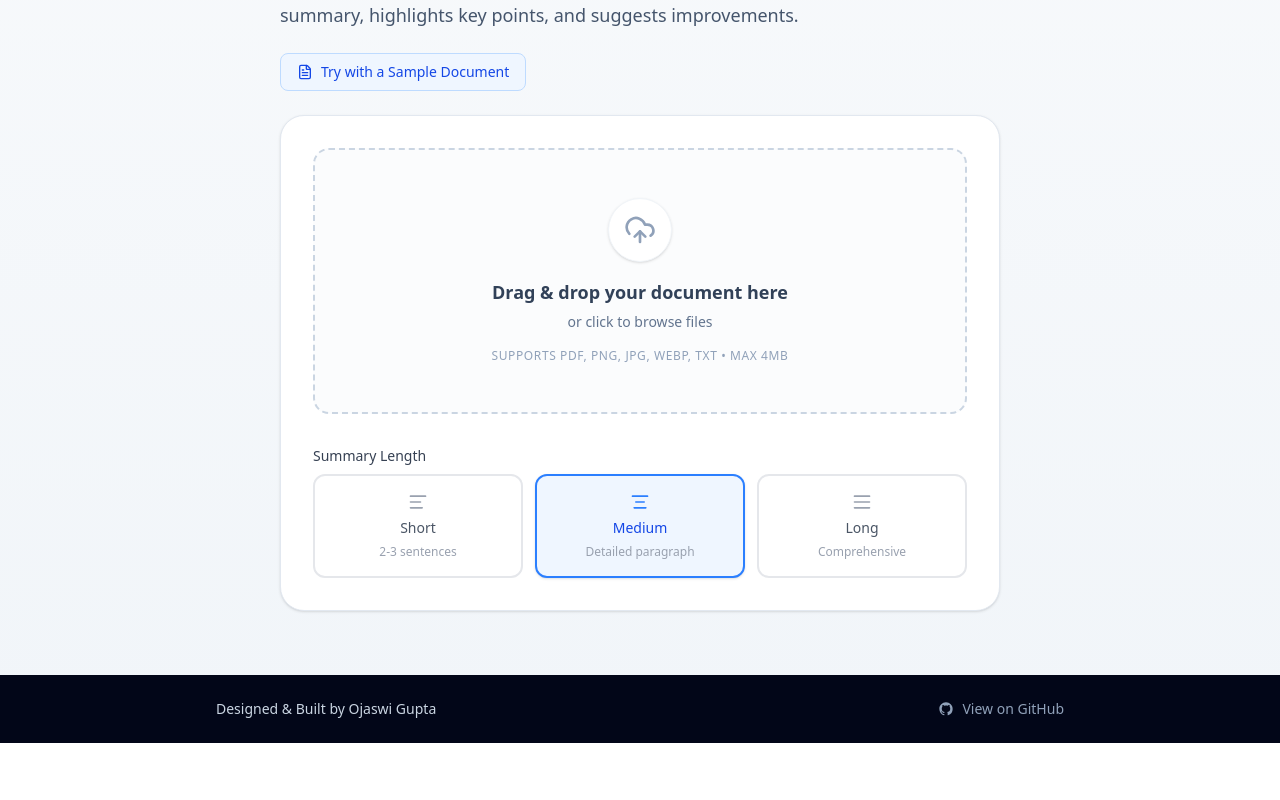
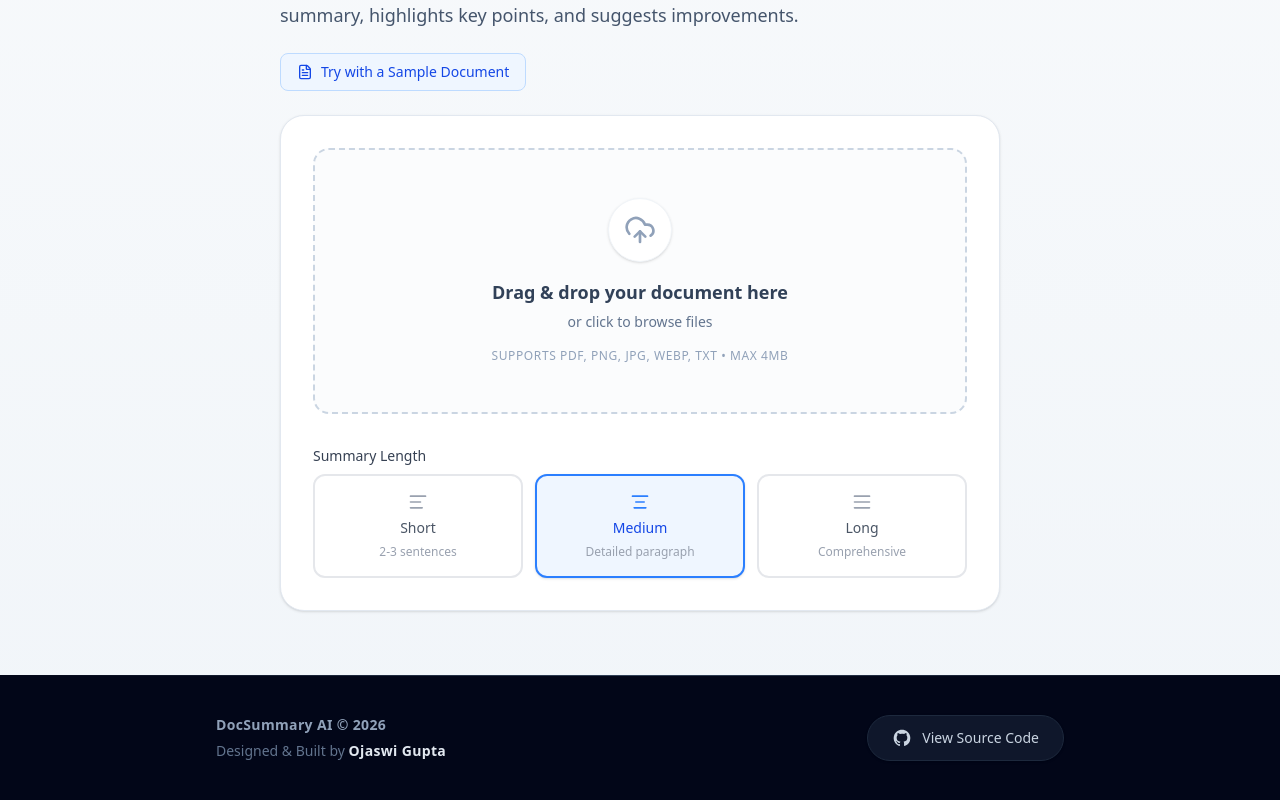
Before and after one commit to Ojaswi-Gupta/document_summary, a Next.js app: page / in a window 1280 px wide. Shown: the part 282-1082 px from the top of the page. Before the commit the page ends 1025 px from the top, so only its background shows below. Built offline with nearby package versions, Linux system fonts and the light colour scheme.

Commit message:
style: enhance footer with premium dark design and structured text

```diff
--- a/src/app/page.js
+++ b/src/app/page.js
@@ -278,22 +278,34 @@ export default function Home() {
       )}
 
       {/* Footer */}
-      <footer className="w-full bg-slate-950 py-6 mt-auto">
-        <div className="max-w-4xl mx-auto px-4 sm:px-6 flex flex-col sm:flex-row justify-between items-center gap-4">
-          <p className="text-slate-300 text-sm font-medium">
-            Designed & Built by Ojaswi Gupta
-          </p>
+      <footer className="w-full bg-slate-950 mt-auto relative overflow-hidden">
+        {/* Subtle glowing top border */}
+        <div className="absolute top-0 left-0 right-0 h-px bg-gradient-to-r from-transparent via-slate-700 to-transparent"></div>
+
+        <div className="max-w-4xl mx-auto px-4 sm:px-6 py-8 sm:py-10">
+          <div className="flex flex-col sm:flex-row justify-between items-center gap-6">
+
+            <div className="flex flex-col items-center sm:items-start gap-1.5">
+              <span className="text-slate-400 text-sm font-semibold tracking-wide">
+                DocSummary AI © {new Date().getFullYear()}
+              </span>
+              <span className="text-slate-500 text-xs sm:text-sm">
+                Designed & Built by <strong className="text-slate-200 font-semibold tracking-wide">Ojaswi Gupta</strong>
+              </span>
+            </div>
+
             <a
               href="https://github.com/Ojaswi-Gupta/document_summary"
               target="_blank"
               rel="noopener noreferrer"
-            className="text-slate-400 hover:text-white transition-colors flex items-center gap-2 text-sm font-medium group"
+              className="group flex items-center gap-2.5 px-6 py-3 bg-slate-900 hover:bg-slate-800 text-slate-300 hover:text-white rounded-full transition-all duration-300 text-sm font-medium border border-slate-800 hover:border-slate-700 shadow-sm hover:shadow-md"
             >
-            <svg viewBox="0 0 24 24" fill="currentColor" stroke="none" className="h-4 w-4 group-hover:scale-110 transition-transform">
+              <svg viewBox="0 0 24 24" fill="currentColor" stroke="none" className="h-5 w-5 group-hover:scale-110 transition-transform duration-300">
                 <path d="M12 2C6.477 2 2 6.484 2 12.017c0 4.425 2.865 8.18 6.839 9.504.5.092.682-.217.682-.483 0-.237-.008-.868-.013-1.703-2.782.605-3.369-1.343-3.369-1.343-.454-1.158-1.11-1.466-1.11-1.466-.908-.62.069-.608.069-.608 1.003.07 1.531 1.032 1.531 1.032.892 1.53 2.341 1.088 2.91.832.092-.647.35-1.088.636-1.338-2.22-.253-4.555-1.113-4.555-4.951 0-1.093.39-1.988 1.029-2.688-.103-.253-.446-1.272.098-2.65 0 0 .84-.27 2.75 1.026A9.564 9.564 0 0112 6.844c.85.004 1.705.115 2.504.337 1.909-1.296 2.747-1.027 2.747-1.027.546 1.379.202 2.398.1 2.651.64.7 1.028 1.595 1.028 2.688 0 3.848-2.339 4.695-4.566 4.943.359.309.678.92.678 1.855 0 1.338-.012 2.419-.012 2.747 0 .268.18.58.688.482A10.019 10.019 0 0022 12.017C22 6.484 17.522 2 12 2z" />
               </svg>
-            View on GitHub
+              View Source Code
             </a>
+          </div>
         </div>
       </footer>
     </div>
```
Lines whose indentation alone changed are shown as unchanged.
